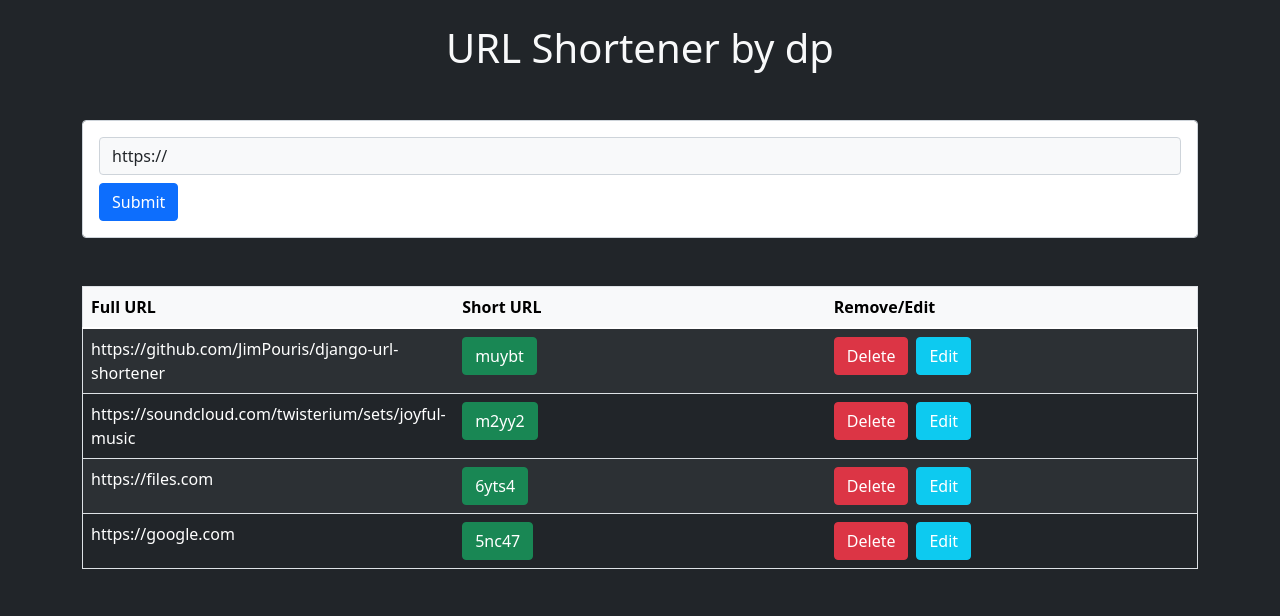
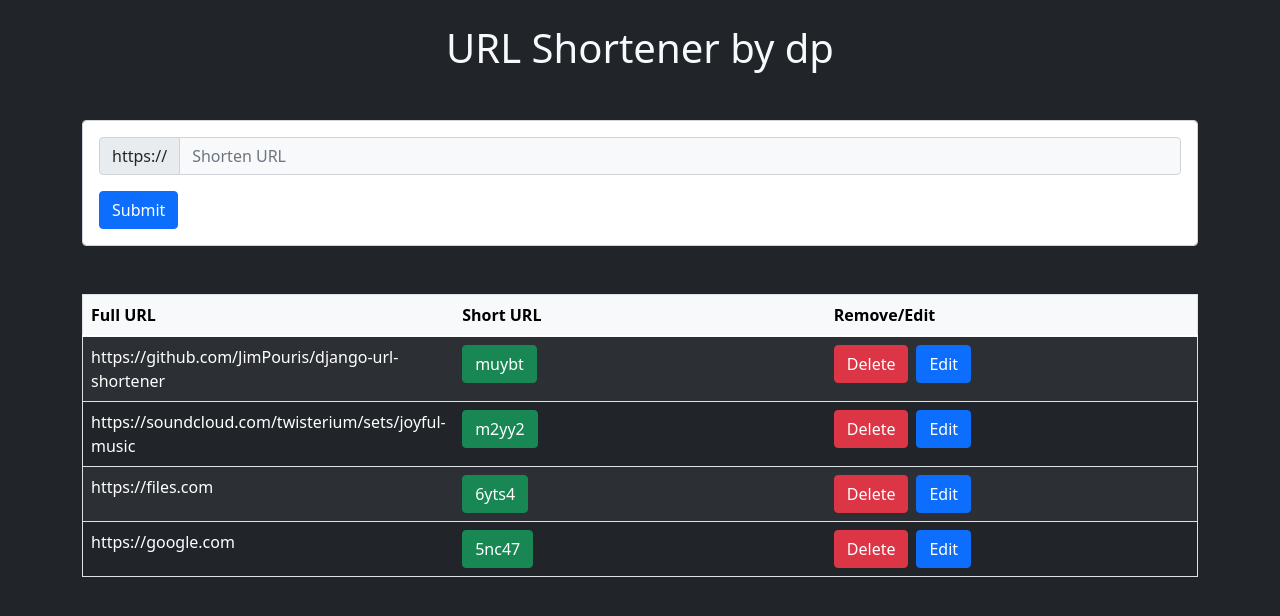
Before and after one commit to dpouris/django-url-shortener, a Django app: page / in a window 1280 px wide. Shown: the top 616 px of the page. Run offline with Django 3.2, Linux system fonts and the light colour scheme; data comes from the database, SQL or seed files in the repository; both versions use the stored data as it was after the commit; some libraries are stand-ins or nearby versions.

Commit message:
Fixed a lot of broken stuff and made some adjustments

```diff
--- a/shortener/models.py
+++ b/shortener/models.py
@@ -3,7 +3,7 @@ from django.db import models
 # Create your models here.
 
 class URL(models.Model):
-    url = models.CharField(max_length=100, unique=True)
+    url = models.CharField(max_length=200, unique=True)
     short_url = models.CharField(max_length=10, unique=True)
 
     def __str__(self):
--- a/shortener/views.py
+++ b/shortener/views.py
@@ -1,5 +1,5 @@
 from django.shortcuts import render, redirect
-from .utils import shortenURL, update
+from .utils import shortenURL, update, check_valid_url
 from .models import URL
 from django.http import HttpResponseRedirect
 
@@ -8,14 +8,15 @@ from django.http import HttpResponseRedirect
 def shorten(request):
     full_url = ''
     short_url = ''
-    if request.method == "POST" and request.POST.get('url') != '':
-        try:
-            full_url = URL.objects.create(url=request.POST.get('url'))
+    if request.method == "POST":
+        user_url = check_valid_url(request.POST.get('url'))
+        if not URL.objects.filter(url=user_url):
+            full_url = URL.objects.create(url=user_url)
             short_url = shortenURL(full_url.id)
             full_url.short_url = short_url
             full_url.save()
-        except :
-            full_url = URL.objects.get(url=request.POST.get('url'))
+        else:
+            full_url = URL.objects.get(url=user_url)
             short_url = full_url.short_url
     return render(request,'index.html', {
         'full_url' : full_url,
--- a/templates/base.html
+++ b/templates/base.html
@@ -5,6 +5,8 @@
     <meta http-equiv="X-UA-Compatible" content="IE=edge">
     <meta name="viewport" content="width=device-width, initial-scale=1.0">
     <!-- CSS only -->
+    <link rel="stylesheet" href="https://pro.fontawesome.com/releases/v5.10.0/css/all.css" integrity="sha384-AYmEC3Yw5cVb3ZcuHtOA93w35dYTsvhLPVnYs9eStHfGJvOvKxVfELGroGkvsg+p" crossorigin="anonymous"/>
+
     <link href="https://cdn.jsdelivr.net/npm/bootstrap@5.1.1/dist/css/bootstrap.min.css" rel="stylesheet" integrity="sha384-F3w7mX95PdgyTmZZMECAngseQB83DfGTowi0iMjiWaeVhAn4FJkqJByhZMI3AhiU" crossorigin="anonymous">
     <!-- JavaScript Bundle with Popper -->
     <script src="https://cdn.jsdelivr.net/npm/bootstrap@5.1.1/dist/js/bootstrap.bundle.min.js" integrity="sha384-/bQdsTh/da6pkI1MST/rWKFNjaCP5gBSY4sEBT38Q/9RBh9AH40zEOg7Hlq2THRZ" crossorigin="anonymous"></script>
--- a/templates/index.html
+++ b/templates/index.html
@@ -8,19 +8,24 @@
     <div class='container mt-5'>
         <form class='form-control p-3'action="/" method='POST'>
             {% csrf_token %}
-            <input class="form-control mb-2 bg-light " id="url" aria-describedby="url" required type="url" name='url' placeholder="Shorten URL" value='https://'>
+            <div class="input-group mb-3">
+                <span class="input-group-text" id="basic-addon3">https://</span>
+                <input type="text" class="form-control bg-light" id="basic-url" aria-describedby="basic-addon3" required type="url" name='url' placeholder="Shorten URL">
+            </div>
+            {% comment %} <input class="form-control mb-2 bg-light " id="url" aria-describedby="url" required type="url" name='url' placeholder="Shorten URL" value='https://'> {% endcomment %}
             <input class='btn btn-primary d-flex justify-content-center align-items-center'href="/" type='submit' name='submit'>
         </form>
     </div>
     <div class='container d-flex justify-content-center flex-column align-items-center'>
         {% if full_url %}
-            <h1 class='text-white pt-3'>Shortened {{full_url}}: <a href="{% url 'redirecter' short_url %}">{{short_url}}</a><a class='btn btn-danger mx-3'href="{% url 'delete' short_url %}">Delete</a></h1>
+            <h1 class='text-white pt-3'>Shortened <span class='text-primary'>{{full_url}}</span>: <a href="{% url 'redirecter' short_url %}">{{short_url}}</a><a class='btn btn-danger mx-3'href="{% url 'delete' short_url %}"><i class="fas fa-times"></i></a></h1>
         {% endif %}
     </div>
     <div class="link-table container mt-5">
         <table style = "table-layout:fixed;"class="table table-striped table-dark table-hover border">
             <thead class="table-light">
                 <tr>
+                    {% comment %} <th><input type="checkbox" name="" id=""></th> {% endcomment %}
                     <th style='max-width:10px'>Full URL</th>
                     <th>Short URL</th>
                     <th>Remove/Edit</th>
@@ -29,9 +34,10 @@
             <tbody class=''>
                 {% for url in url %}
                 <tr>
+                    {% comment %} <td><input type="checkbox" name="" id=""></td>     {% endcomment %}
                     <td>{{url.url}}</td>
                     <td><a class='btn btn-success'href="{% url 'redirecter' url.short_url %}">{{url.short_url}}</a></td>
-                    <td><a class='btn btn-danger'href="{% url 'delete' url.short_url %}">Delete</a><a class='btn btn-info mx-2 text-white'href="{% url 'edit' url.short_url %}">Edit</a></td>
+                    <td><a class='btn btn-danger'href="{% url 'delete' url.short_url %}">Delete</a><a class='btn btn-primary mx-2 text-white'href="{% url 'edit' url.short_url %}">Edit</a></td>
                 </tr>
                 {% endfor %}
             </tbody>
```
Also changed, not shown: shortener/utils.py (+5 -3 lines), db.sqlite3.
